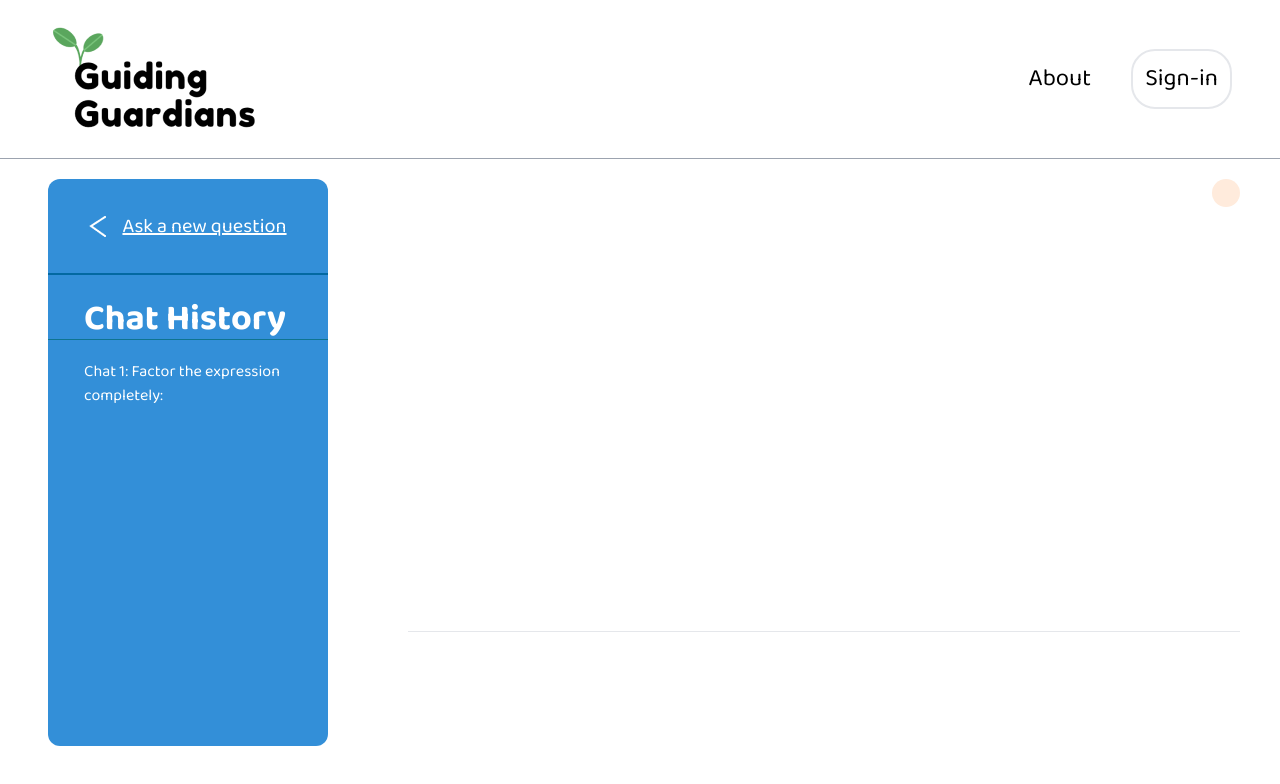
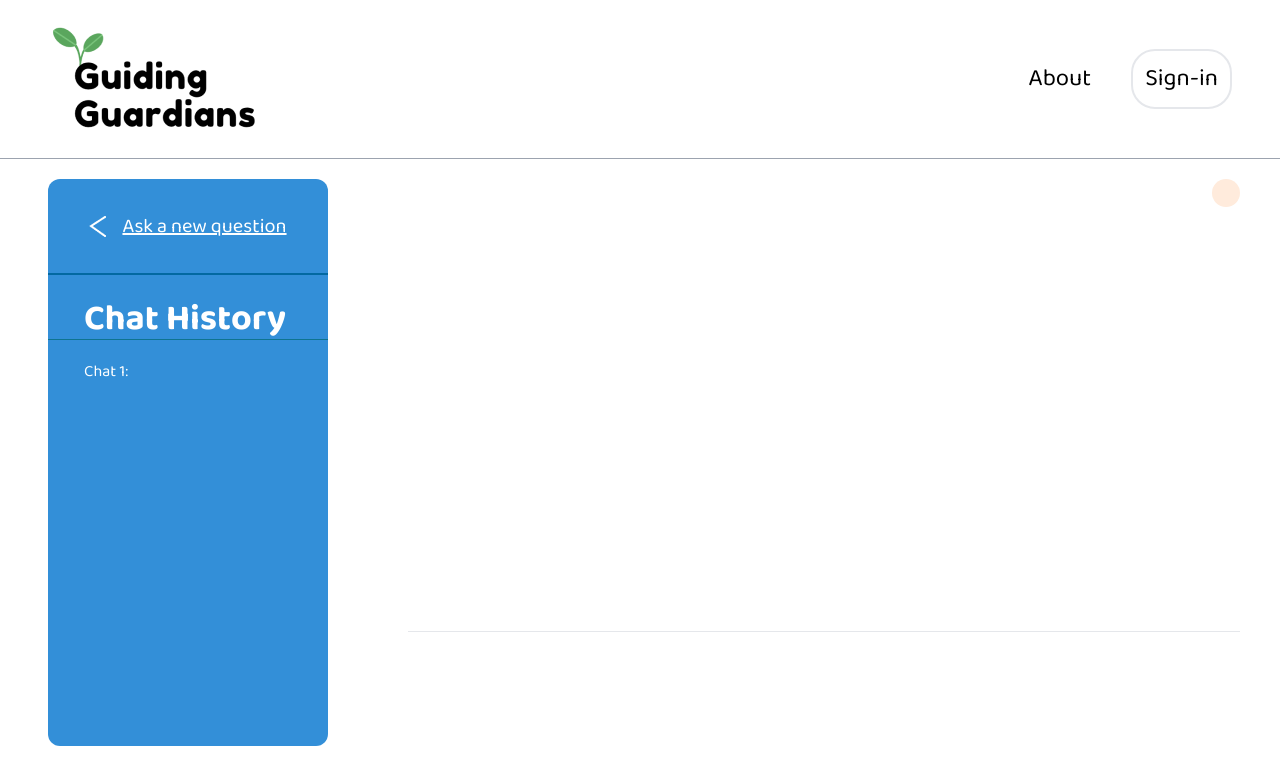
Before and after one commit to mannysanz715/GuidingGuardians, a Next.js app: page /chat in a window 1280 px wide. Shown: the top 784 px of the page. Built offline with nearby package versions, Linux system fonts and the light colour scheme; no server answers.

Commit message:
updated chat history box with live chat history and a working return link

```diff
--- a/src/components/ChatHistoryBox/ChatHistoryBox.tsx
+++ b/src/components/ChatHistoryBox/ChatHistoryBox.tsx
@@ -1,13 +1,28 @@
+import { OpenAIMessage } from "@/pages/chat";
+import Link from "next/link";
+
+type propsType = {
+  messages : OpenAIMessage[]
+}
+
+
 /* eslint-disable @next/next/no-img-element */
-const ChatHistoryBox = () => {
+const ChatHistoryBox = ( {messages} : propsType ) => {
   return (
   <div className="background-color w-80 rounded-xl h-5/6 text-white">
-    <h3 className="underline border-b h-24 gap-4
-    flex justify-center items-center text-xl border-b-2 border-sky-700"><img src="/assets/chatArrow.png" alt="arrow" />Ask a new question</h3>
+    <Link href={{pathname: '/'}}>
+      <h3 className="underline border-b h-24 gap-4 flex justify-center items-center text-xl border-b-2 border-sky-700">
+      <img src="/assets/chatArrow.png" alt="arrow" />Ask a new question</h3>
+    </Link>
     <div className="border-b border-b-1 border-cyan-700 pl-9 pt-6">
       <h2 className="font-bold text-4xl ">Chat History</h2>
     </div>
-    <p className="mt-5 w-60 pl-9">Chat 1: Factor the expression completely:</p>
+      {messages && messages.filter((message) => message.role == "user").map((item, idx) => {
+        return(
+            <p key={idx} className="mt-5 w-60 pl-9">Chat {idx + 1}: {item.content}</p>
+          )
+      })}
+    {/* <p className="mt-5 w-60 pl-9">Chat 1: Factor the expression completely:</p> */}
   </div> );
 }
 
--- a/src/pages/chat.tsx
+++ b/src/pages/chat.tsx
@@ -104,7 +104,7 @@ const Chat = () => {
       <NavBar />
       <div className="border-t border-gray-400 mb-5"/>
       <div className="flex gap-10 ml-12 chat-box-height grow">
-        <ChatHistoryBox />
+        <ChatHistoryBox messages={msgHistory} />
         <div className="m-0 p-0">
           <ChatBox messages={msgHistory} />
 
```
